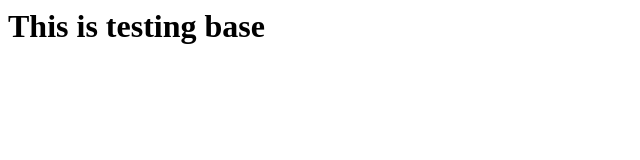
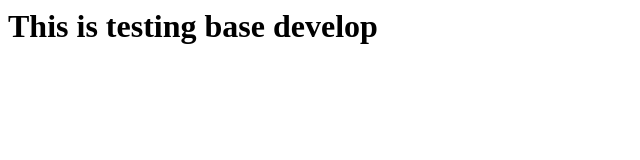
Before and after one commit to Sambit7882/my-3rd-repo, a plain HTML site: page index.html in a window 1280 px wide. Shown: the whole page, without its empty margins (0-640 px from the left). Drawn offline with Linux system fonts and the light colour scheme.

Commit message:
Update index.html

```diff
--- a/index.html
+++ b/index.html
@@ -1,4 +1,4 @@
 <html>
 <head/>
-<body> <h1/> This is testing base </body>
+<body> <h1/> This is testing base develop </body>
 </html>
```
